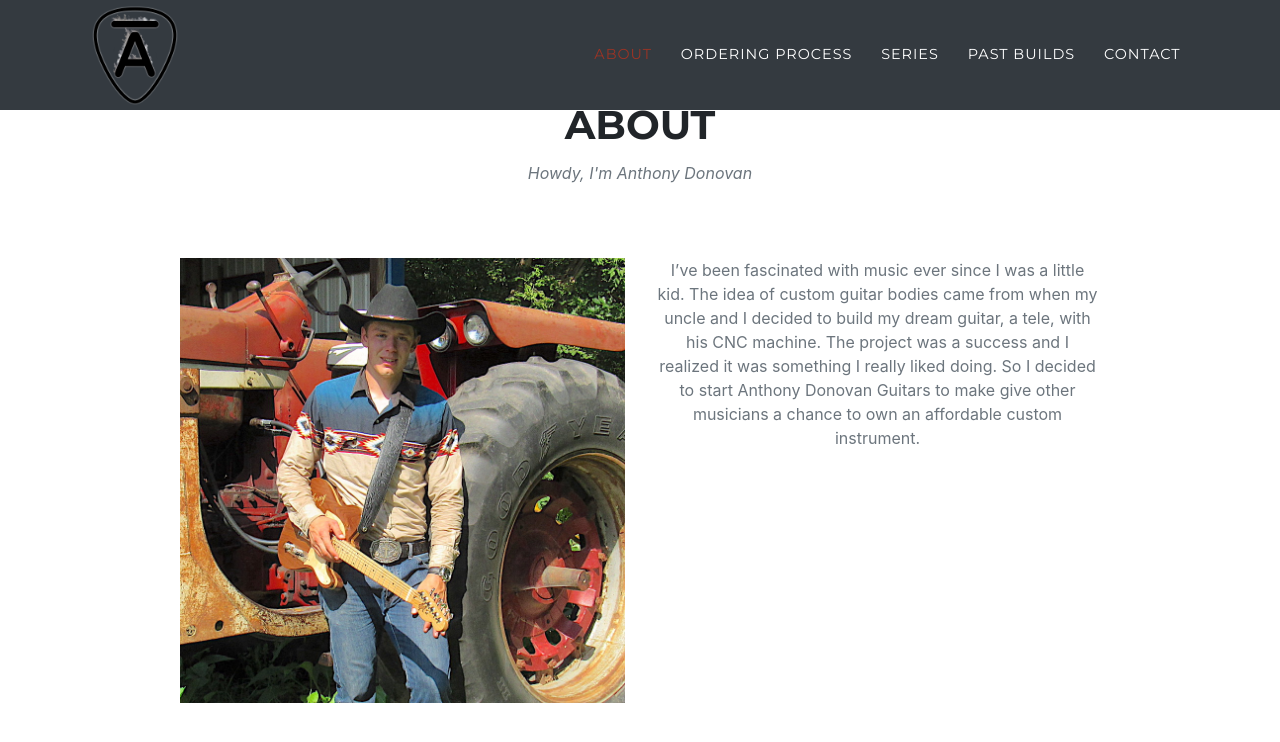
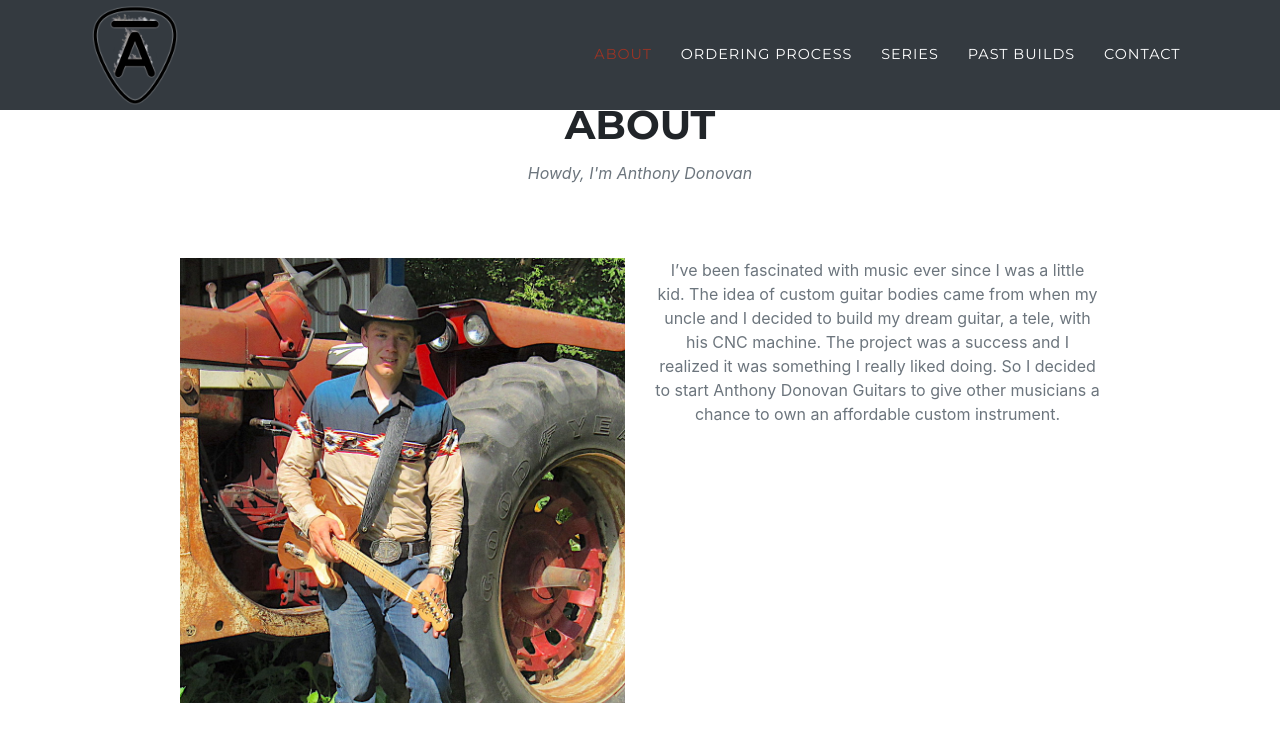
Before and after one commit to Fiddlestix/fiddlestix.github.io, a Jekyll site: the page built from index.md, in a window 1280 px wide and 900 px high, scrolled down 824 px. Shown: the top 742 px of the window. Built offline with Jekyll 4.4.1, drawn with Linux system fonts in a browser that asks for light colours; some web fonts are replaced; some of the changed text lies outside the part shown.

Commit message:
Typo fix

```diff
--- a/_data/sitetext.yml
+++ b/_data/sitetext.yml
@@ -24,7 +24,7 @@
     text: "Howdy, I'm Anthony Donovan"
     body:
     image: "../assets/img/hi.jpg"
-    desc: I’ve been fascinated with music ever since I was a little kid. The idea of custom guitar bodies came from when my uncle and I decided to build my dream guitar, a tele, with his CNC machine. The project was a success and I realized it was something I really liked doing. So I decided to start Anthony Donovan Guitars to make give other musicians a chance to own an affordable custom instrument.
+    desc: I’ve been fascinated with music ever since I was a little kid. The idea of custom guitar bodies came from when my uncle and I decided to build my dream guitar, a tele, with his CNC machine. The project was a success and I realized it was something I really liked doing. So I decided to start Anthony Donovan Guitars to give other musicians a chance to own an affordable custom instrument.
 
 
 
@@ -53,7 +53,7 @@
         alt:
       - title: "I Make and Assemble Your Instrument"
         year: "Step 4"
-        desc: "I will try to ship your guitar within 3 weeks of your order. But if you want your tone knobs from Timbuktu it might take a little longer, (I will do our best to communicate that ahead of time).<br>If it's delayed longer than I said I will give you 5% off."
+        desc: "I will try to ship your guitar within 3 weeks of your order. But if you want your tone knobs from Timbuktu it might take a little longer, (I will do my best to communicate that ahead of time).<br>If it's delayed longer than I said I will give you 5% off."
         image: assets/img/op/sanding.jpg
         alt:
         # you can enforce the alignment
```
